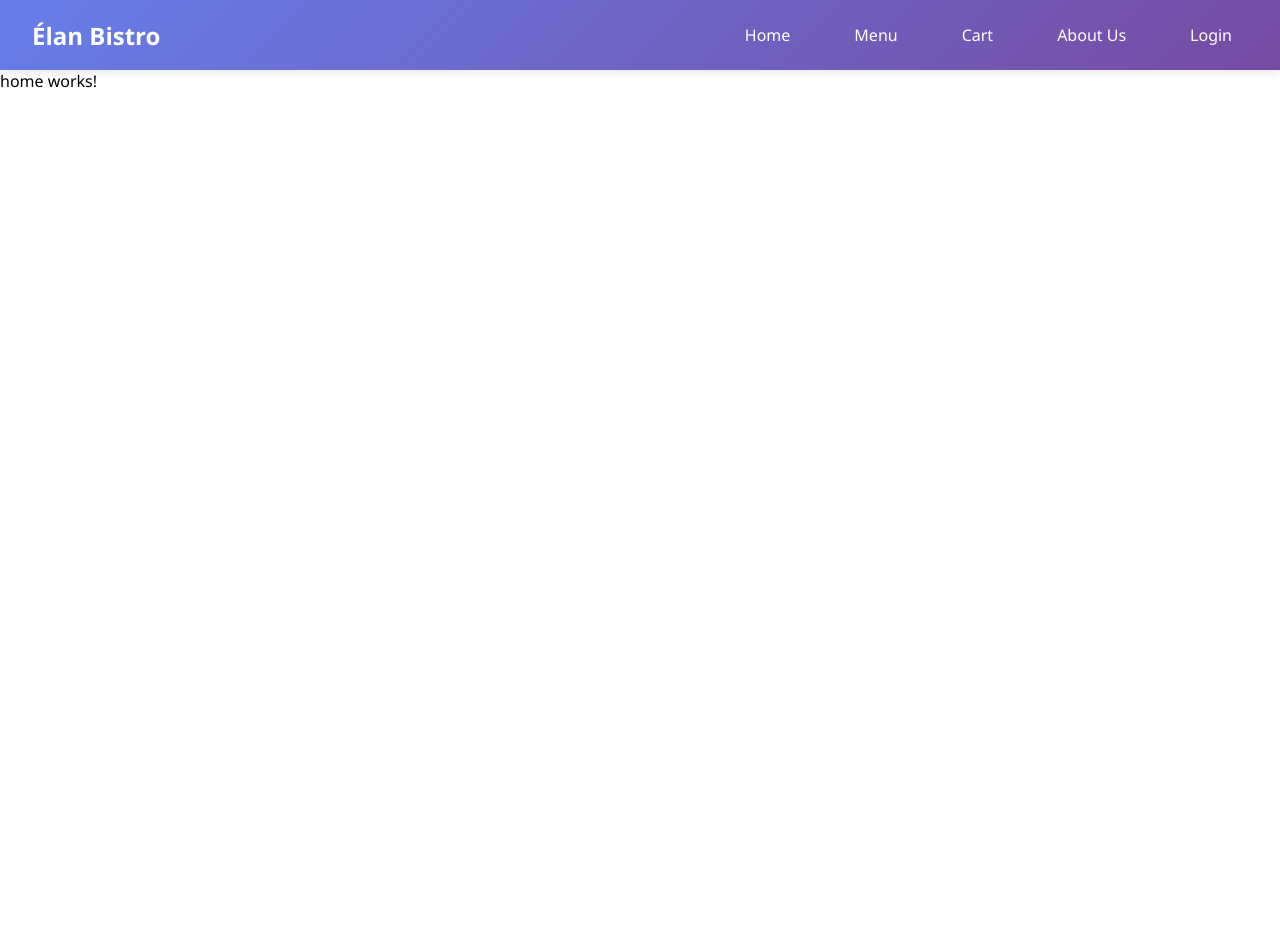
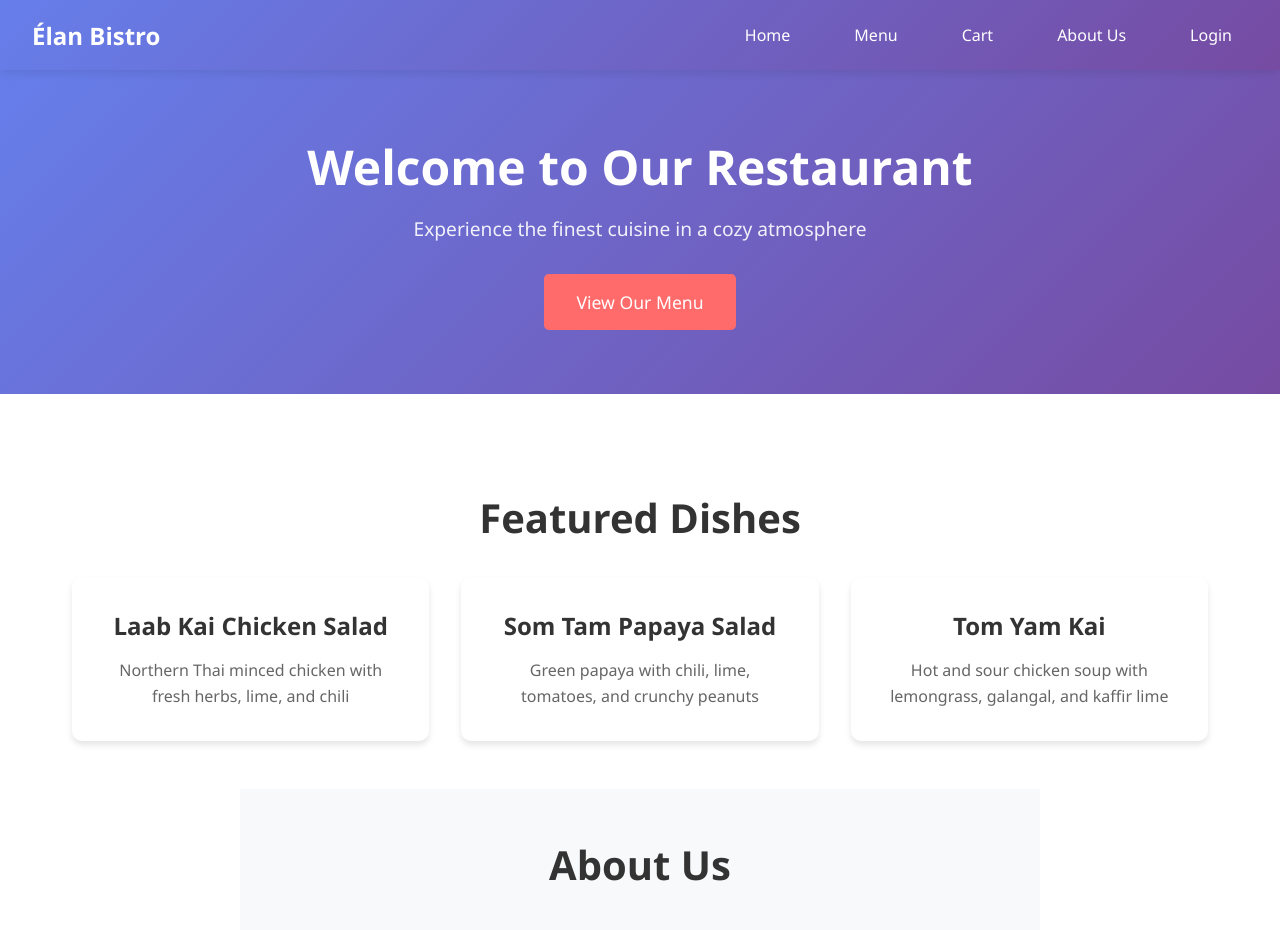
Before and after one commit to Darklegend3600/restaurant, an Angular app in the folder project/: page /home in a window 1280 px wide. Shown: the top 930 px of the page. Before the commit the page ends 800 px from the top, so only its background shows below. Built offline with nearby package versions, Linux system fonts and the light colour scheme.

Commit message:
created home page and a meme page

```diff
--- a/project/src/app/app.routes.ts
+++ b/project/src/app/app.routes.ts
@@ -5,7 +5,7 @@ import { AboutUs } from './about-us/about-us';
 import { NotFound } from './not-found/not-found';
 import { Authentication } from './authentication/authentication';
 import { Cart } from './cart/cart';
-
+import { AreYouSure } from './are-you-sure/are-you-sure';
 export const routes: Routes = [
     {
         path: '',
@@ -33,6 +33,10 @@ export const routes: Routes = [
         component: Cart
     },
     {
+        path: 'are-you-sure',
+        component: AreYouSure
+    },
+    {
         path: '**',
         component: NotFound
     },
--- /dev/null
+++ b/project/src/app/are-you-sure/are-you-sure.html
@@ -0,0 +1,11 @@
+<div class="are-you-sure-container">
+  <div class="shorts-wrap" onclick="playVideo()">
+    <iframe
+      id="yt"
+      src="https://www.youtube.com/embed/GtGHjP5im94?loop=1&playlist=GtGHjP5im94&playsinline=1"
+      title="YouTube video player"
+      allow="autoplay; encrypted-media; picture-in-picture"
+      allowfullscreen>
+    </iframe>
+  </div>
+</div>
--- /dev/null
+++ b/project/src/app/are-you-sure/are-you-sure.scss
@@ -0,0 +1,64 @@
+.are-you-sure-container {
+  display: flex;
+  text-align: center;
+  align-items: center;
+  justify-content: center;
+  background: linear-gradient(135deg, #667eea 0%, #764ba2 100%);
+  padding: 20px;
+  height: 93.1vh;
+}
+ .shorts-wrap {
+  max-width: 420px;
+  margin: 40px auto;
+  aspect-ratio: 9 / 16;
+  cursor: pointer;
+  position: relative;
+  border-radius: 16px;
+  overflow: hidden;
+  box-shadow: 0 8px 32px rgba(0, 0, 0, 0.3);
+  transition: transform 0.3s ease, box-shadow 0.3s ease;
+
+  &:hover {
+    transform: translateY(-4px);
+    box-shadow: 0 12px 40px rgba(0, 0, 0, 0.4);
+  }
+}
+
+.shorts-wrap iframe {
+  width: 100%;
+  height: 100%;
+  border: 0;
+  border-radius: 16px;
+  transition: opacity 0.3s ease;
+}
+
+.overlay {
+  position: absolute;
+  inset: 0;
+  background: linear-gradient(135deg, rgba(0, 0, 0, 0.1) 0%, rgba(0, 0, 0, 0.4) 100%);
+  display: flex;
+  align-items: center;
+  justify-content: center;
+  color: white;
+  font-size: 18px;
+  font-weight: 600;
+  text-shadow: 0 2px 4px rgba(0, 0, 0, 0.5);
+  border-radius: 16px;
+  opacity: 1;
+  transition: opacity 0.3s ease;
+
+  &::before {
+    content: '▶️ Tap to Play';
+    animation: pulse 2s infinite;
+  }
+}
+
+@keyframes pulse {
+  100% { opacity: 1; }
+  50% { opacity: 0.7; }
+}
+
+.shorts-wrap.playing .overlay {
+  opacity: 0;
+  pointer-events: none;
+}
--- /dev/null
+++ b/project/src/app/are-you-sure/are-you-sure.ts
@@ -0,0 +1,16 @@
+import { Component } from '@angular/core';
+
+@Component({
+  selector: 'app-are-you-sure',
+  imports: [],
+  templateUrl: './are-you-sure.html',
+  styleUrl: './are-you-sure.scss',
+})
+export class AreYouSure {
+  playVideo(): void {
+    const iframe = document.getElementById("yt") as HTMLIFrameElement | null;
+    if (iframe) {
+      iframe.src += "&autoplay=1";
+    }
+  }
+}
--- a/project/src/app/cart/cart.html
+++ b/project/src/app/cart/cart.html
@@ -16,6 +16,9 @@
     <div *ngIf="basketItems.length > 0" class="cart-total">
       <h3>Total: ${{ total.toFixed(2) }}</h3>
       <button (click)="clearCart()" class="clear-cart-btn">Empty Cart</button>
+      <br>
+      <br>
+      <button routerLink="/are-you-sure" class="buy-btn">Buy</button>
     </div>
   </div>
 </div>
--- a/project/src/app/cart/cart.scss
+++ b/project/src/app/cart/cart.scss
@@ -25,7 +25,17 @@
   justify-items: center;
   margin-bottom: 2rem;
 }
-
+.buy-btn{
+    background: linear-gradient(135deg, #28a745 0%, #218838 100%);
+    border: none;
+    border-radius: 8px;
+    padding: 12px;
+    font-size: 16px;
+    font-weight: 600;
+    color: white;
+    cursor: pointer;
+    transition: transform 0.2s ease;
+}
 .dish {
   background: #fff;
   padding: 1.5rem;
--- a/project/src/app/cart/cart.ts
+++ b/project/src/app/cart/cart.ts
@@ -1,10 +1,11 @@
 import { CommonModule } from '@angular/common';
 import { Component, inject, OnInit } from '@angular/core';
 import { CartService } from './cart-service';
+import { RouterLink } from "@angular/router";
 
 @Component({
   selector: 'app-cart',
-  imports: [CommonModule],
+  imports: [CommonModule, RouterLink],
   templateUrl: './cart.html',
   styleUrl: './cart.scss',
 })
--- a/project/src/app/home/home.html
+++ b/project/src/app/home/home.html
@@ -1 +1,28 @@
-<p>home works!</p>
+<div class="hero-section">
+  <h1>Welcome to Our Restaurant</h1>
+  <p>Experience the finest cuisine in a cozy atmosphere</p>
+  <button routerLink="/menu" class="cta-button">View Our Menu</button>
+</div>
+
+<div class="featured-section">
+  <h2>Featured Dishes</h2>
+  <div class="dish-grid">
+    <div class="dish-card">
+      <h3>Laab Kai Chicken Salad</h3>
+      <p>Northern Thai minced chicken with fresh herbs, lime, and chili</p>
+    </div>
+    <div class="dish-card">
+      <h3>Som Tam Papaya Salad</h3>
+      <p>Green papaya with chili, lime, tomatoes, and crunchy peanuts</p>
+    </div>
+    <div class="dish-card">
+      <h3>Tom Yam Kai</h3>
+      <p>Hot and sour chicken soup with lemongrass, galangal, and kaffir lime</p>
+    </div>
+  </div>
+</div>
+
+<div class="about-section">
+  <h2>About Us</h2>
+  <p>Since 2010, we've been serving exceptional meals made with the freshest ingredients. Our chefs combine traditional techniques with modern innovation to create unforgettable dining experiences.</p>
+</div>
--- a/project/src/app/home/home.scss
+++ b/project/src/app/home/home.scss
@@ -0,0 +1,98 @@
+.hero-section {
+  text-align: center;
+  padding: 4rem 2rem;
+  background: linear-gradient(135deg, #667eea 0%, #764ba2 100%);
+  color: white;
+  margin-bottom: 3rem;
+
+  h1 {
+    font-size: 3rem;
+    margin-bottom: 1rem;
+    font-weight: 700;
+  }
+
+  p {
+    font-size: 1.2rem;
+    margin-bottom: 2rem;
+    opacity: 0.9;
+  }
+
+  .cta-button {
+    background: #ff6b6b;
+    color: white;
+    border: none;
+    padding: 1rem 2rem;
+    font-size: 1.1rem;
+    border-radius: 5px;
+    cursor: pointer;
+    transition: background 0.3s ease;
+
+    &:hover {
+      background: #ff5252;
+    }
+  }
+}
+
+.featured-section {
+  padding: 3rem 2rem;
+  max-width: 1200px;
+  margin: 0 auto;
+
+  h2 {
+    text-align: center;
+    font-size: 2.5rem;
+    margin-bottom: 2rem;
+    color: #333;
+  }
+
+  .dish-grid {
+    display: grid;
+    grid-template-columns: repeat(auto-fit, minmax(300px, 1fr));
+    gap: 2rem;
+    margin-top: 2rem;
+  }
+
+  .dish-card {
+    background: white;
+    border-radius: 10px;
+    padding: 2rem;
+    box-shadow: 0 4px 6px rgba(0, 0, 0, 0.1);
+    text-align: center;
+    transition: transform 0.3s ease;
+
+    &:hover {
+      transform: translateY(-5px);
+    }
+
+    h3 {
+      font-size: 1.5rem;
+      margin-bottom: 1rem;
+      color: #333;
+    }
+
+    p {
+      color: #666;
+      line-height: 1.6;
+    }
+  }
+}
+
+.about-section {
+  padding: 3rem 2rem;
+  background: #f8f9fa;
+  text-align: center;
+  max-width: 800px;
+  margin: 0 auto;
+
+  h2 {
+    font-size: 2.5rem;
+    margin-bottom: 2rem;
+    color: #333;
+  }
+
+  p {
+    font-size: 1.1rem;
+    line-height: 1.8;
+    color: #666;
+  }
+}
--- a/project/src/app/home/home.ts
+++ b/project/src/app/home/home.ts
@@ -1,8 +1,9 @@
 import { Component } from '@angular/core';
+import { RouterLink } from "@angular/router";
 
 @Component({
   selector: 'app-home',
-  imports: [],
+  imports: [RouterLink],
   templateUrl: './home.html',
   styleUrl: './home.scss',
 })
--- a/project/src/app/menu/menu.html
+++ b/project/src/app/menu/menu.html
@@ -3,7 +3,7 @@
     <h1 class="menu-title">Our Menu</h1>
     <div class="filters">
       <select [(ngModel)]="vegetarianFilter" class="vegetarianFilter">
-        <option value="">Vegetarian</option>
+        <option value="">both vegetarian and not</option>
         <option value="true">Yes</option>
         <option value="false">No</option>
       </select>
```
Also changed, not shown: 1 other file (tests, documents, lock files or other folders).
